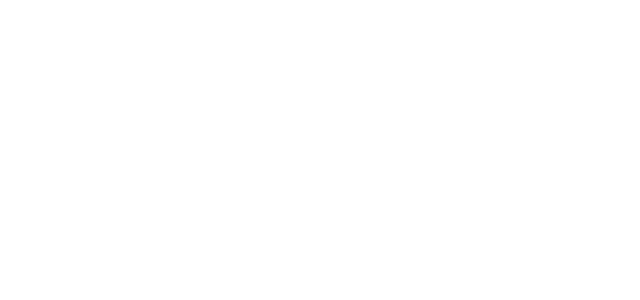
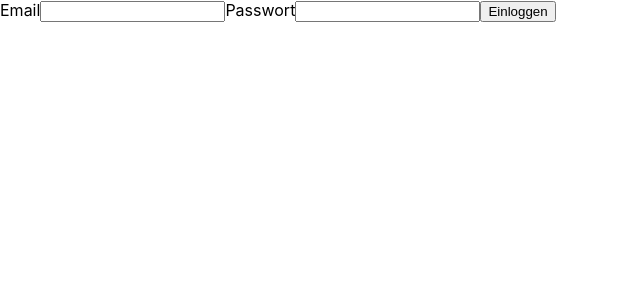
Before and after one commit to gabrielhansmann/study-buddy, a React (Create React App) app in the folder frontend/: page /formik-example-page in a window 1280 px wide. Before the commit this address had no page. Shown: the top 300 px of the page, without its empty margins (0-640 px from the left). Built offline with nearby package versions, Linux system fonts and the light colour scheme.

Commit message:
Add Formik Example Page

```diff
--- a/frontend/package.json
+++ b/frontend/package.json
@@ -10,6 +10,7 @@
     "@testing-library/jest-dom": "^6.6.3",
     "@testing-library/react": "^16.3.0",
     "@testing-library/user-event": "^13.5.0",
+    "formik": "^2.4.6",
     "react": "^19.1.0",
     "react-dom": "^19.1.0",
     "react-router-dom": "^7.5.1",
--- a/frontend/src/App.js
+++ b/frontend/src/App.js
@@ -1,12 +1,14 @@
 import { BrowserRouter as Router, Routes, Route } from "react-router-dom";
 
 import Home from "./pages/Home";
+import FormikExamplePage from "./pages/FormikExamplePage";
 
 function App() {
   return (
     <Router>
       <Routes>
         <Route path="/" element={<Home />} />
+        <Route path="/formik-example-page" element={<FormikExamplePage />} />
       </Routes>
     </Router>
   );
--- /dev/null
+++ b/frontend/src/pages/FormikExamplePage.js
@@ -0,0 +1,49 @@
+import React from "react";
+import { Formik, Form, Field, ErrorMessage } from "formik";
+
+const FormikExamplePage = () => {
+  return (
+    <Formik
+      initialValues={{ email: "", password: "" }}
+      validate={(values) => {
+        const errors = {};
+        if (!values.email) {
+          errors.email = "Required";
+        } else if (
+          !/^[A-Z0-9._%+-]+@[A-Z0-9.-]+\.[A-Z]{2,}$/i.test(values.email)
+        ) {
+          errors.email = "Invalid email address";
+        }
+        return errors;
+      }}
+      onSubmit={(values, { setSubmitting }) => {
+        setTimeout(() => {
+          alert(JSON.stringify(values, null, 2));
+          setSubmitting(false);
+        }, 400);
+      }}
+    >
+      {({ isSubmitting }) => (
+        <Form className="flex flex-col gap-2">
+          <label>Email</label>
+          <Field type="email" name="email" />
+          <ErrorMessage name="email" component="div" className="text-red-500" />
+
+          <label>Passwort</label>
+          <Field type="password" name="password" />
+          <ErrorMessage
+            name="password"
+            component="div"
+            className="text-red-500"
+          />
+
+          <button type="submit" disabled={isSubmitting}>
+            Einloggen
+          </button>
+        </Form>
+      )}
+    </Formik>
+  );
+};
+
+export default FormikExamplePage;
```
Also changed, not shown: 1 other file (tests, documents, lock files or other folders).
